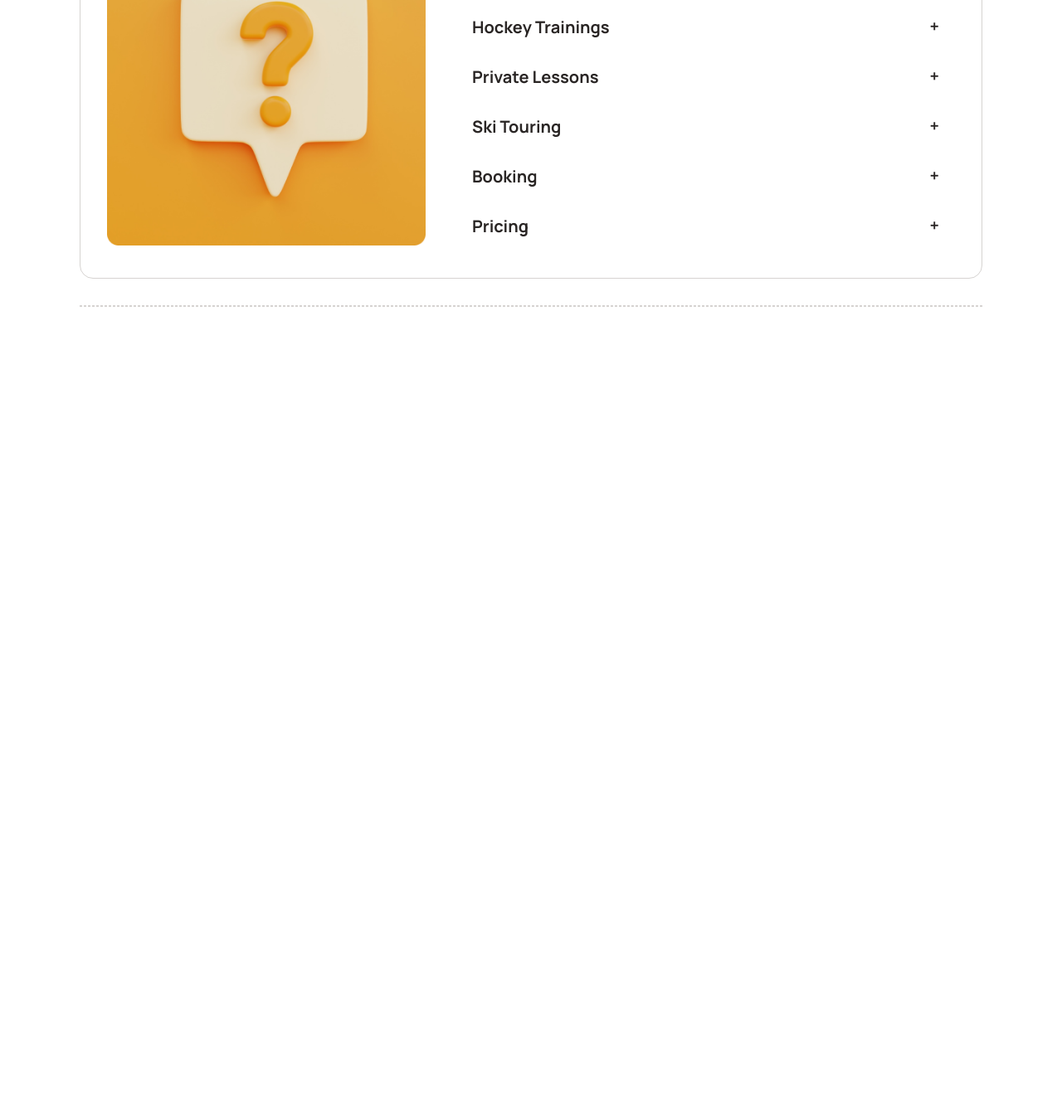
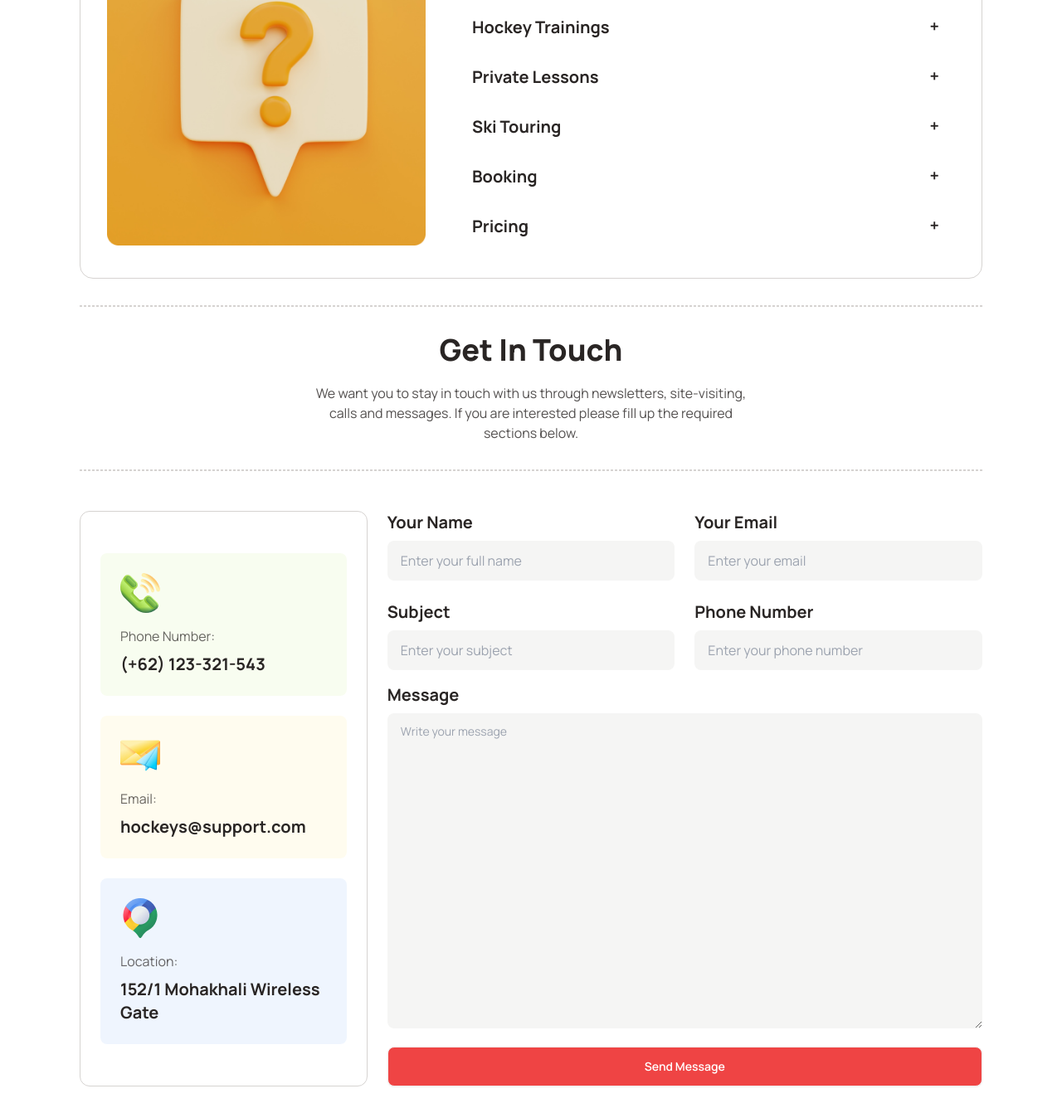
Before and after one commit to Kafi007/B9A3-Hockey-s-World, a plain HTML site: page index.html in a window 1280 px wide. Shown: the part 4010-5352 px from the top of the page at 83% size. Before the commit the page ends 4412 px from the top, so only its background shows below. Drawn offline with nearby package versions, Linux system fonts and the light colour scheme.

Commit message:
Get in touch section responsive

```diff
--- a/index.html
+++ b/index.html
@@ -620,7 +620,63 @@
       </section>
       <!-- FAQ section ends -->
 
-
+      <!-- Get in touch section starts -->
+    <section>
+        <h1 class="text-center font-extrabold text-4xl ">Get In Touch</h1>
+        <p class="text-center w-3/4 lg:w-1/2 mx-auto mt-5 text-base  opacity-80">We want you to stay in touch with us through newsletters, site-visiting, calls and messages. If you are interested please fill up the required sections below.</p>
+        <div class="border border-1 border-dashed border-stone-300 my-8"></div>
+        <div class="grid grid-cols-1 lg:grid-cols-3 mt-12 gap-6">
+          <div class="flex flex-col justify-center items-center gap-6 border border-1 border-stone-300 p-6 rounded-xl">
+            <div class="bg-[#BCED6D1A] w-full rounded-lg p-6 space-y-4">
+                <img src="./Images/Group 1171275317.png" alt="">
+                <div>
+                    <p class="text-base opacity-70 mb-2">Phone Number:</p>
+                    <h4 class="text-xl font-bold">(+62) 123-321-543</h4>
+                </div>
+            </div>
+            <div class="bg-[#FDDD5F1A] w-full rounded-lg p-6 space-y-4">
+                <img src="./Images/Group 1171275318.png" alt="">
+                <div>
+                    <p class="text-base opacity-70 mb-2">Email:</p>
+                    <h4 class="text-xl font-bold">hockeys@support.com</h4>
+                </div>
+            </div>
+            <div class="bg-[#629CF31A] w-full rounded-lg p-6 space-y-4">
+                <img src="./Images/Group 1171275321.png" alt="">
+                <div>
+                    <p class="text-base opacity-70 mb-2">Location:</p>
+                    <h4 class="text-xl font-bold">152/1 Mohakhali Wireless Gate</h4>
+                </div>
+            </div>
+          </div>
+          <div class="rounded-lg lg:col-span-2">
+              <div class="grid grid-cols-1 lg:grid-cols-2 gap-6">
+                  <div>
+                      <label for="" class="text-xl font-bold">Your Name</label>
+                      <input type="text" placeholder="Enter your full name" class="mt-2 input border-none bg-stone-100 w-full" />
+                  </div>
+                  <div>
+                      <label for="" class="text-xl font-bold">Your Email</label>
+                      <input type="text" placeholder="Enter your email" class="mt-2 input border-none bg-stone-100 w-full" />
+                  </div>
+                  <div>
+                      <label for="" class="text-xl font-bold">Subject</label>
+                      <input type="text" placeholder="Enter your subject" class="mt-2 input border-none bg-stone-100 w-full" />
+                  </div>
+                  <div>
+                      <label for="" class="text-xl font-bold">Phone Number</label>
+                      <input type="text" placeholder="Enter your phone number" class="mt-2 input border-none bg-stone-100 w-full" />
+                  </div>
+              </div>
+              <div class="mt-4">
+                  <label for="" class="text-xl font-bold">Message</label>
+                  <textarea class="textarea border-none bg-stone-100 w-full mt-2" rows="13" placeholder="Write your message"></textarea>
+              </div>
+              <button class="btn bg-red-500 hover:text-red-500 text-white mt-4 w-full">Send Message</button>
+          </div>
+        </div>
+      </section>
+      <!-- Get in touch section ends -->
 
     </main>
     <footer></footer>
```
